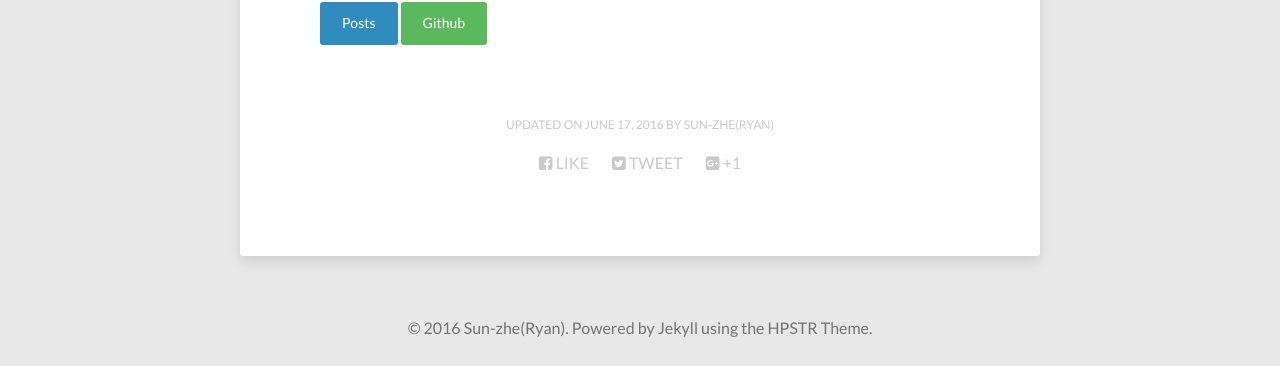
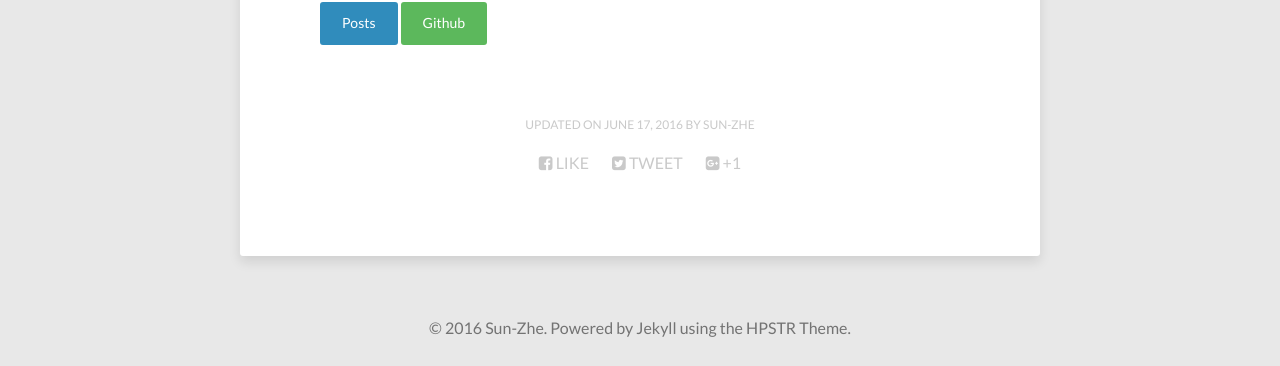
Before and after one commit to zhe-sun/zhe-sun.github.io, a Jekyll site: the page built from about/index.md, in a window 1280 px wide. Shown: the part 718-1084 px from the top of the page. Built offline with Jekyll 4.4.1, drawn with Linux system fonts in a browser that asks for light colours; nearby versions of some CDN libraries.

```diff
--- a/_config.yml
+++ b/_config.yml
@@ -9,14 +9,14 @@ url:		https://sun-zhe.github.io
 
 # Owner/author information
 owner:
-  name:           Sun-zhe(Ryan)
+  name:           Sun-Zhe
   avatar:         sunzhe.png
   bio:            "Whatever is worth doing is worth doing well."
   email:          sunzhe.micro@gmail.com
   # Social networking links used in footer. Update and remove as you like.
   twitter:
   facebook:       profile.php?id=100011867641579
-  github:         Sun-zhe
+  github:         zhe-sun
   stackexchange:
   linkedin:
   instagram:
```
